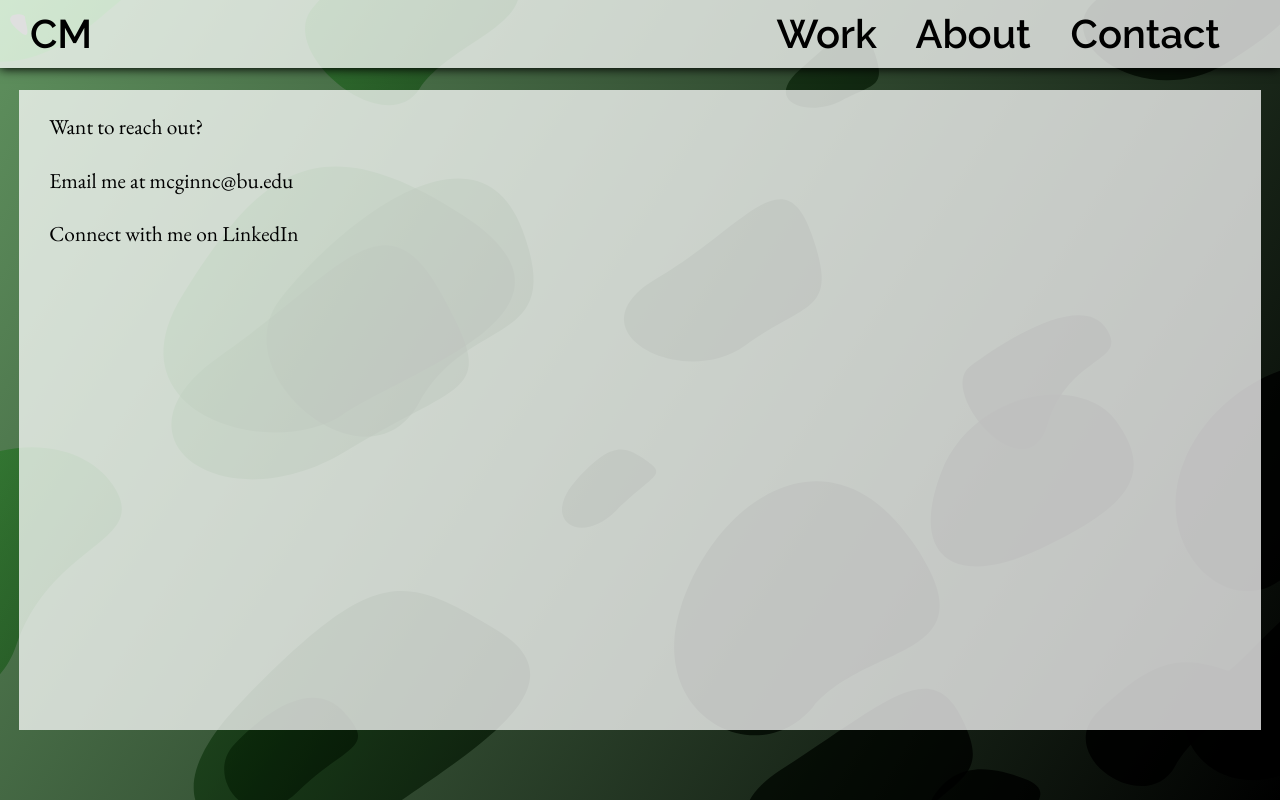
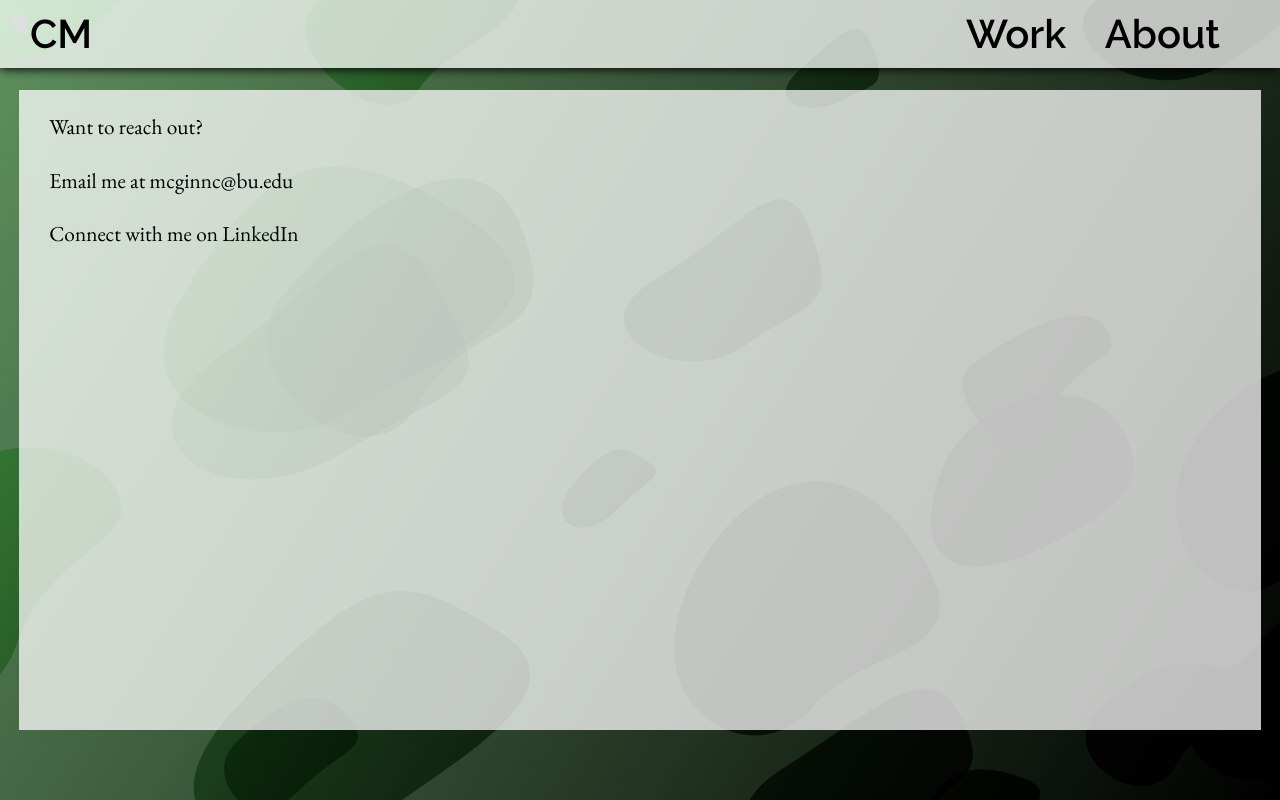
Before and after one commit to CharlesMcGinn/CharlesMcGinn.github.io, a plain HTML site: page contact.html in a window 1280 px wide. Drawn offline with nearby package versions, Linux system fonts and the light colour scheme.

Commit message:
Update contact.html

```diff
--- a/contact.html
+++ b/contact.html
@@ -33,7 +33,6 @@
     <div>
     <a class="nav-pages" href="portfolio.html">Work</a>
     <a class="nav-pages" href="about.html">About</a>
-    <a class="nav-pages" href="contact.html">Contact</a>
     </div>
   </nav>
 </header>
```
